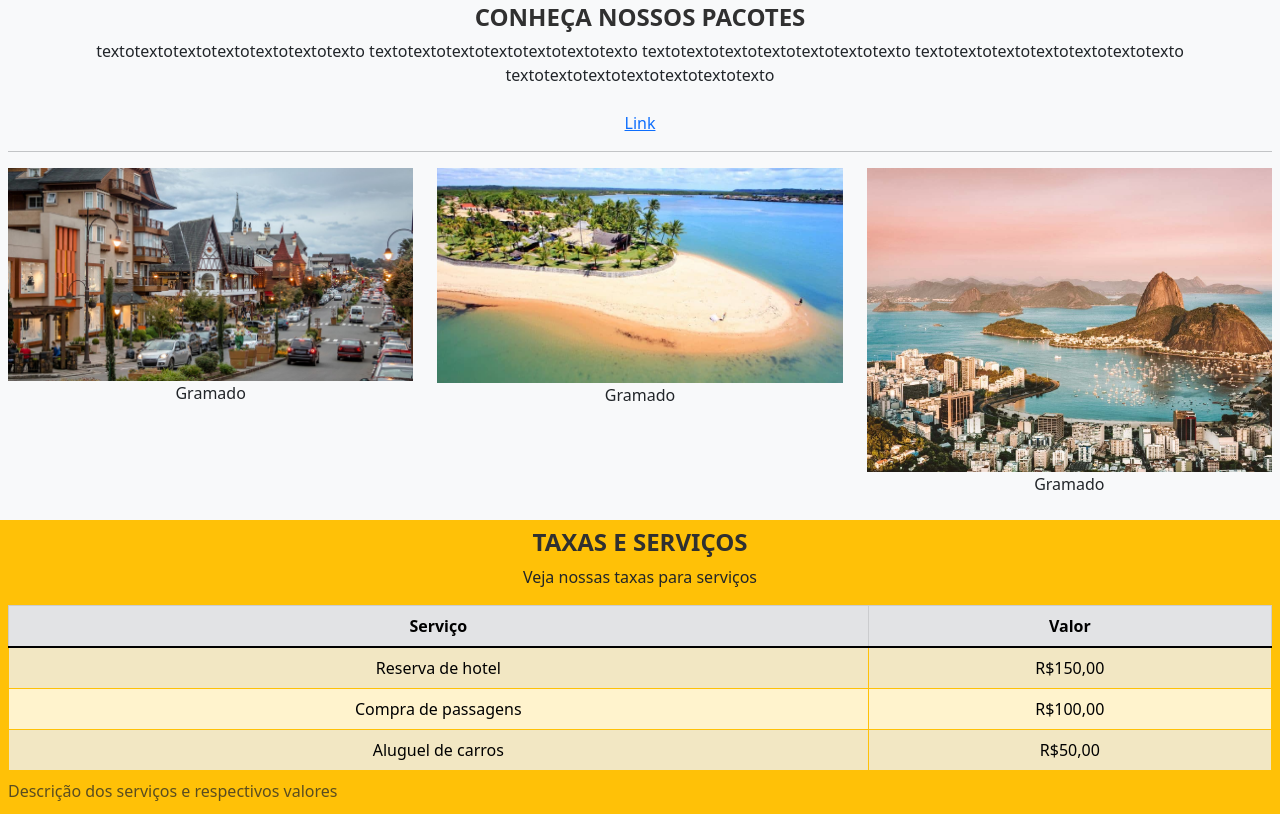
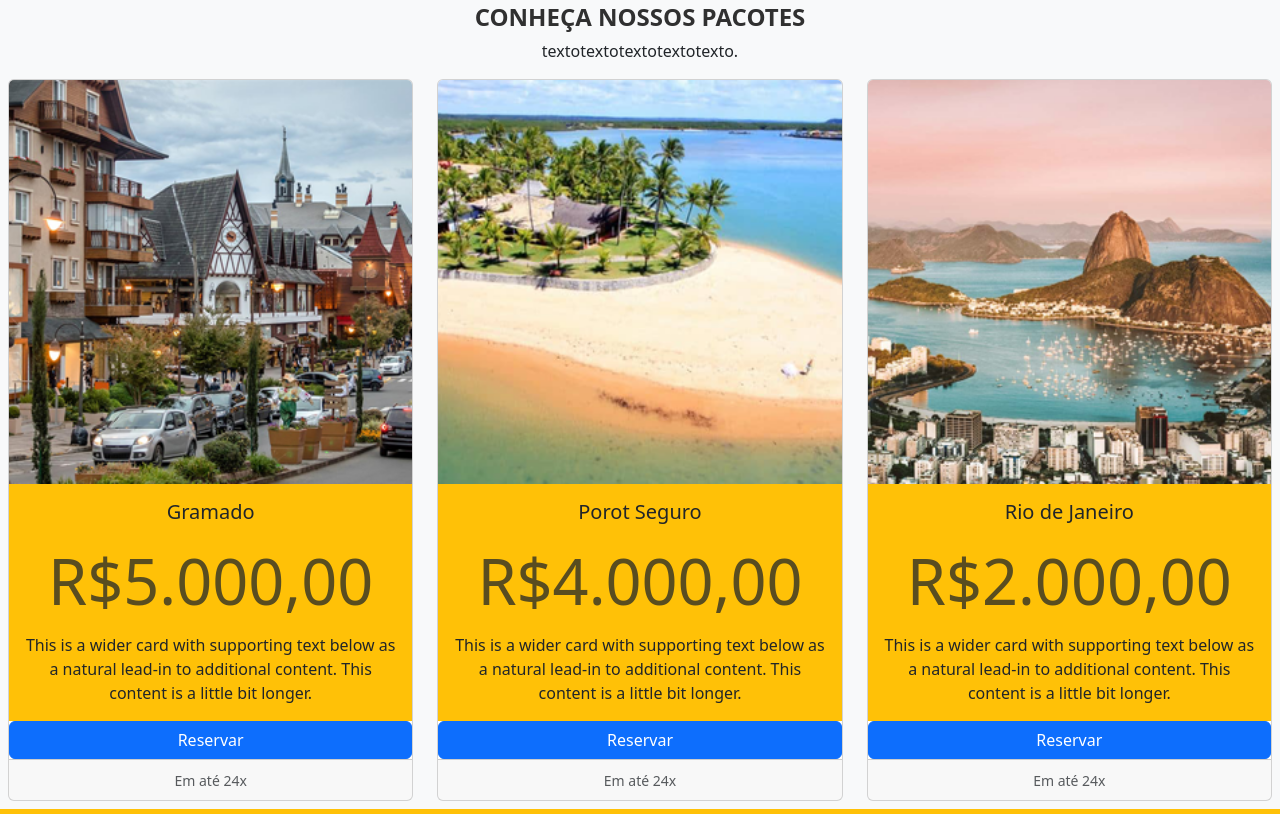
Before and after one commit to bscaetano/helloworld, a plain HTML site: page index.html in a window 1280 px wide. Shown: the part 583-1397 px from the top of the page. Drawn offline with nearby package versions, Linux system fonts and the light colour scheme.

Commit message:
inserido cards bootstrap nos pacotes de viagens.

```diff
--- a/index.html
+++ b/index.html
@@ -79,31 +79,52 @@
     </header>
     <section class="container-fluid bg-light text-center p-2">
         <h2>Conheça nossos pacotes</h2>
-        <p>
-            textotextotextotextotextotextotexto
-            textotextotextotextotextotextotexto
-            textotextotextotextotextotextotexto
-            textotextotextotextotextotextotexto
-            textotextotextotextotextotextotexto
-            <br><br>
-            <a href="http://br.lipsum.com/feed/html">Link</a>
-            <hr>
-        </p>
+        <p>textotextotextotextotexto.</p>
 
-        <div class="row">
-            <figure class="col text-center">
-                <img src="img/nossos-pacotes/gramado.jpg" alt="imagem de um chale em gramado">
-                <figcaption>Gramado</figcaption>
-            </figure>
-            <figure class="col text-center">
-                <img src="img/nossos-pacotes/porto-seguro.jpg" alt="imagem de uma ilha em porto seguro">
-                <figcaption>Gramado</figcaption>
-            </figure>
-            <figure class="col text-center">
-                <img src="img/nossos-pacotes/rio-de-janeiro.jpg" alt="imagem de Rio de Janeiro vista de cima">
-                <figcaption>Gramado</figcaption>
-            </figure>
-        </div>
+            <div class="row row-cols-1 row-cols-md-3 g-4">
+                <div class="col">
+                  <div class="card h-100">
+                    <img src="img/nossos-pacotes/gramado.png" class="card-img-top" alt="...">
+                    <div class="card-body bg-warning">
+                      <h5 class="card-title">Gramado</h5>
+                      <h1 class="card-subtitle text-muted">R$5.000,00</h1>
+                      <p class="card-text">This is a wider card with supporting text below as a natural lead-in to additional content. This content is a little bit longer.</p>
+                    </div>
+                    <a href="#" class="btn btn-primary">Reservar</a>
+                    <div class="card-footer">
+                      <small class="text-body-secondary">Em até 24x</small>
+                    </div>
+                  </div>
+                </div>
+                <div class="col">
+                  <div class="card h-100">
+                    <img src="img/nossos-pacotes/porto-seguro.png" class="card-img-top" alt="...">
+                    <div class="card-body bg-warning">
+                      <h5 class="card-title">Porot Seguro</h5>
+                      <h1 class="card-subtitle text-muted">R$4.000,00</h1>
+                      <p class="card-text">This is a wider card with supporting text below as a natural lead-in to additional content. This content is a little bit longer.</p>
+                    </div>
+                    <a href="#" class="btn btn-primary">Reservar</a>
+                    <div class="card-footer">
+                      <small class="text-body-secondary">Em até 24x</small>
+                    </div>
+                  </div>
+                </div>
+                <div class="col">
+                  <div class="card h-100">
+                    <img src="img/nossos-pacotes/rio-de-janeiro.png" class="card-img-top" alt="...">
+                    <div class="card-body bg-warning">
+                      <h5 class="card-title">Rio de Janeiro</h5>
+                      <h1 class="card-subtitle text-muted">R$2.000,00</h1>
+                      <p class="card-text">This is a wider card with supporting text below as a natural lead-in to additional content. This content is a little bit longer.</p>
+                    </div>
+                    <a href="#" class="btn btn-primary">Reservar</a>
+                    <div class="card-footer">
+                      <small class="text-body-secondary">Em até 24x</small>
+                    </div>
+                  </div>
+                </div>
+              </div>
 
     </section>
 
```
Also changed, not shown: img/nossos-pacotes/gramado.jpg (deleted), img/nossos-pacotes/gramado.png (added), img/nossos-pacotes/porto-seguro.jpg (deleted), img/nossos-pacotes/porto-seguro.png (added), img/nossos-pacotes/rio-de-janeiro.jpg (deleted), img/nossos-pacotes/rio-de-janeiro.png (added).
